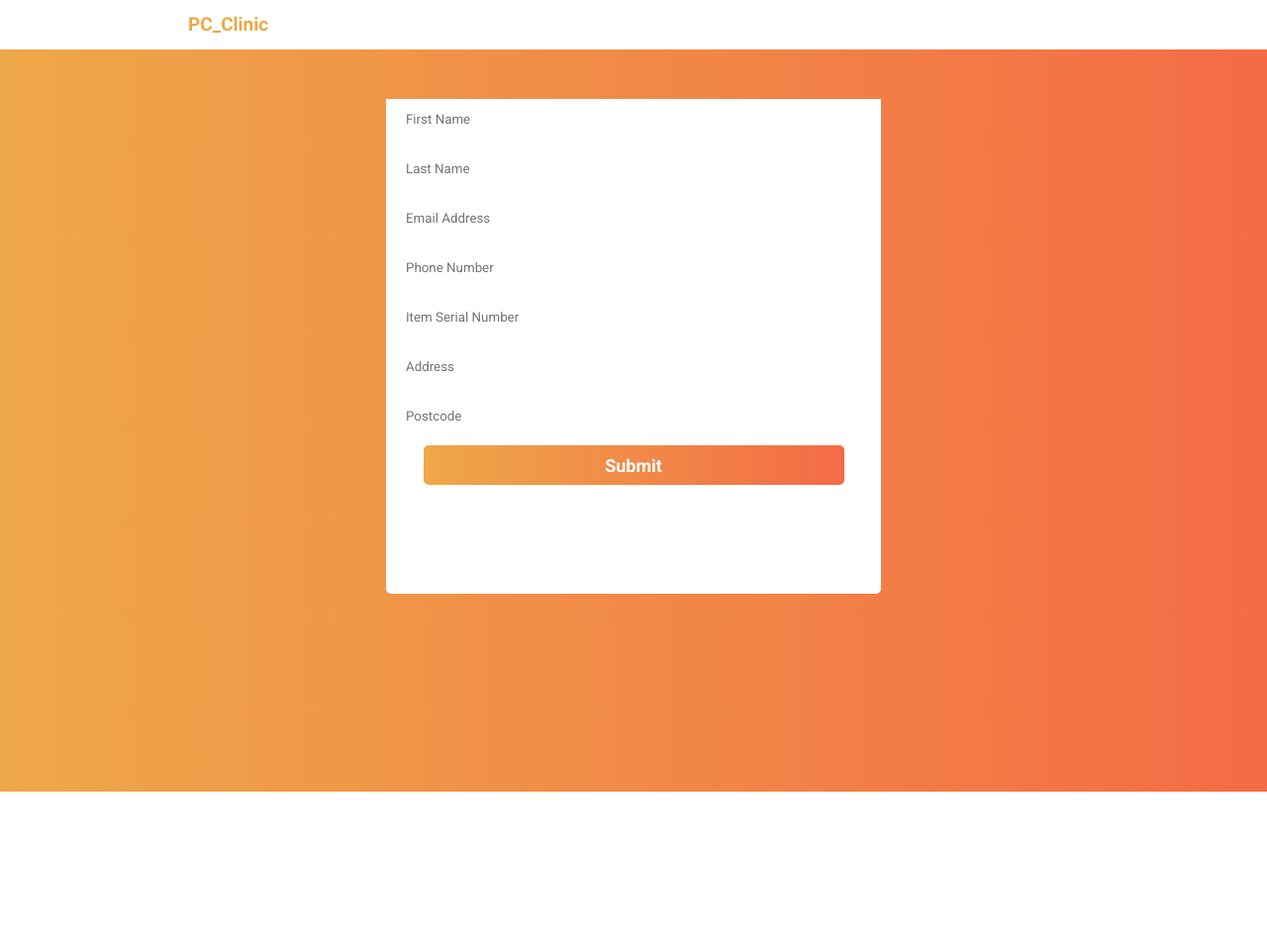
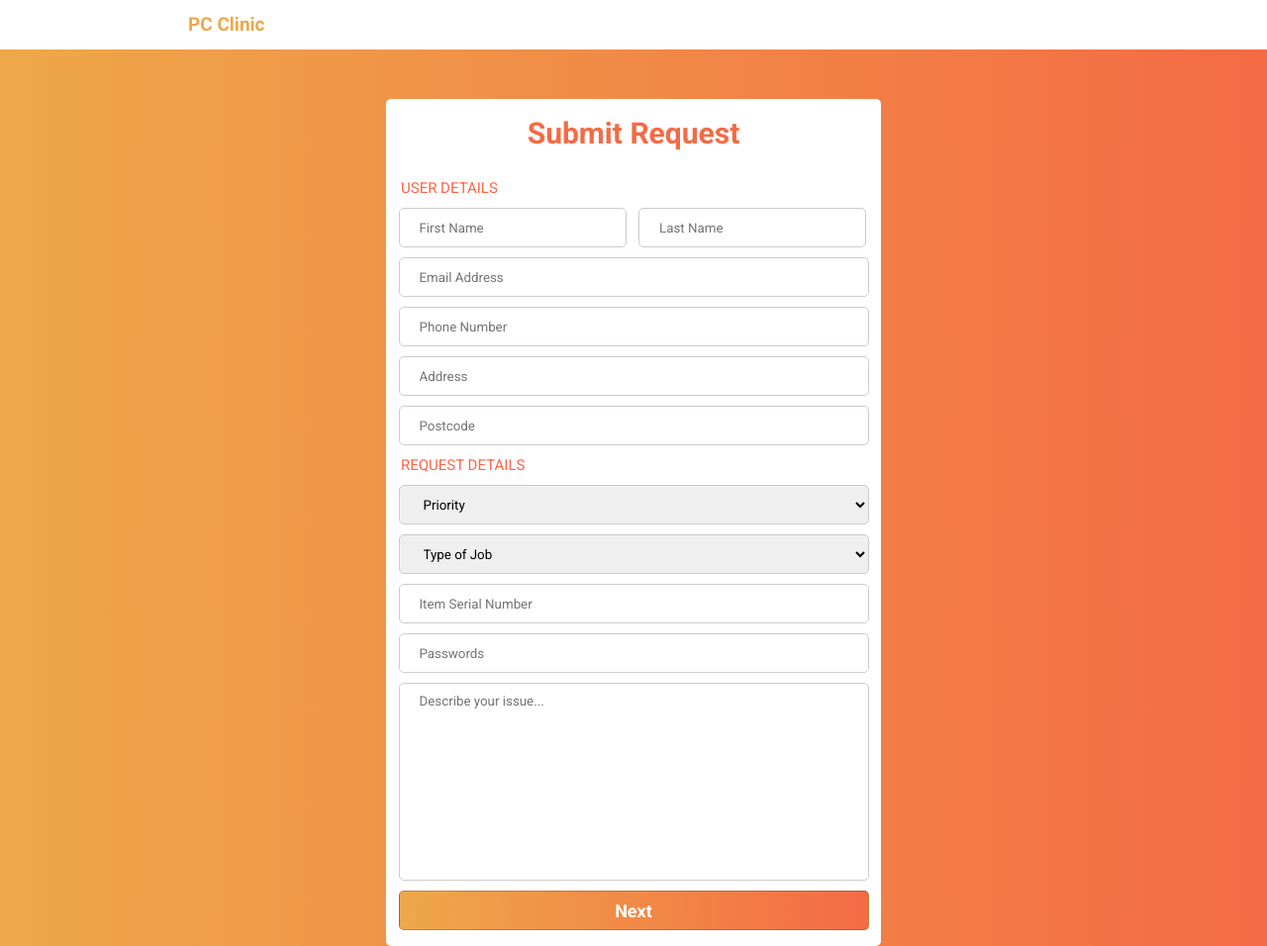
Before and after one commit to Patross/PC_Clinic, a PHP site: page / in a window 1280 px wide. Shown: the whole page at 99% size. Before the commit the page ends 800 px from the top, so only its background shows below. Run offline with PHP 8.4, Linux system fonts and the light colour scheme.

Commit message:
Form changes

```diff
--- a/css/styles.css
+++ b/css/styles.css
@@ -25,15 +25,18 @@ body {
 .form {
 	display: block;
 	width: 500px;
-	height: 500px;
+	height: auto;
 	background: #fff;
 	margin: 0 auto;
 	margin-top: 50px;
 	border-radius: 5px;
+	padding-bottom: 1.25%;
 }
-.form input {
+.form input,
+select,
+textarea {
 	display: block;
-	width: 100%;
+	width: 95%;
 	height: 40px;
 	outline: 0;
 	border: 0;
@@ -41,15 +44,59 @@ body {
 	margin-top: 10px;
 	padding: 0px 20px;
 	box-sizing: border-box;
+	border: 1px solid #ccc;
+	border-radius: 5px;
+}
+textarea {
+	padding: 10px 20px;
+	height: 200px;
+	resize: none;
+}
+.form input[name="firstName"],
+.form input[name="lastName"]{
+	width: 46%;
+	float: left;
+	margin-left: 2.5%;
+	margin-bottom: 10px;
 }
 .form input[type="submit"] {
-	width: 85%;
+	border: 1px solid RGBA(0,0,0,0.2);
+	width: 95%;
 	color: #fff;
 	font-weight: 700;
 	cursor: pointer;
 	border-radius: 5px;
 	font-size: 18px;
-	background: #f46b45;  /* fallback for old browsers */
-	background: -webkit-linear-gradient(to right, #eea849, #f46b45);  /* Chrome 10-25, Safari 5.1-6 */
-	background: linear-gradient(to right, #eea849, #f46b45); /* W3C, IE 10+/ Edge, Firefox 16+, Chrome 26+, Opera 12+, Safari 7+ */
+	transition: all .2s ease;
+	background: #f46b45;
+	background: -webkit-linear-gradient(to right, #eea849, #f46b45);
+	background: linear-gradient(to right, #eea849, #f46b45);
 }
+.form input[type="submit"]:active {
+	background: #f46b45;
+	background: -webkit-linear-gradient(to right, #f46b45, #f46b45);
+	background: linear-gradient(to right, #f46b45, #f46b45);
+}
+.form input[type="submit"]:hover {
+	background: #eea849;
+	background: -webkit-linear-gradient(to right, #eea849, #eea849);
+	background: linear-gradient(to right, #eea849, #eea849);
+}
+.form .title {
+	font-size: 23px;
+	text-align: center;
+	color: #f46b45;
+	height: 70px;
+	line-height: 70px;
+	font-size: 30px;
+	font-weight: 700;
+}
+.form .subtitle {
+	color: tomato;
+	font-size: 15px;
+	text-transform: uppercase;
+	height: 20px;
+	line-height: 20px;
+	margin-top: 10px;
+	padding: 0px 15px;
+}
--- a/index.php
+++ b/index.php
@@ -7,19 +7,36 @@ require_once("includes/header.inc.php");
     <body>
 		<div class="nav">
 			<div class="holder">
-				<div class="title">PC_Clinic</div>
+				<div class="title">PC Clinic</div>
 			</div>
 		</div>
 		<form class="form" method="POST">
-			<input type=text placeholder="First Name" name="firstName">
-			<input type=text placeholder="Last Name" name="lastName">
-			<input type=email placeholder="Email Address" name="email">
-			<input type=tel placeholder="Phone Number" name="phone">
-			<input type=number placeholder="Item Serial Number" name="serial">
-			<input type=text placeholder="Address" name="address">
-			<input type=text placeholder="Postcode" name="postcode">
+			<div class="title">Submit Request</div>
+			<div class="subtitle">User Details</div>
+			<input type="text"  placeholder="First Name"         name="firstName">
+			<input type="text"  placeholder="Last Name"          name="lastName">
+			<input type="email" placeholder="Email Address"      name="email">
+			<input type="text"  placeholder="Phone Number"       name="phone">
+			<input type="text"  placeholder="Address"            name="address">
+			<input type="text"  placeholder="Postcode"           name="postcode">
 
-			<input type="submit" value="Submit" name="submit">
+			<div class="subtitle">Request Details</div>
+			<select name="priority">
+				<option hidden selected="selected">Priority</option>
+				<option value="low">Low</option>
+				<option value="medium">Medium</option>
+				<option value="high">High</option>
+			</select>
+			<select name="jobType">
+				<option hidden selected="selected">Type of Job</option>
+				<option value="repair">Repair</option>
+				<option value="exchange">Exchange</option>
+				<option value="upgrade">Upgrade</option>
+			</select>
+			<input type="text"  placeholder="Item Serial Number" name="serial">
+			<input type="text"  placeholder="Passwords"          name="password">
+			<textarea placeholder="Describe your issue..."></textarea>
+			<input type="submit" value="Next"                    name="submit">
 		</form>
     </body>
 </html>
```
